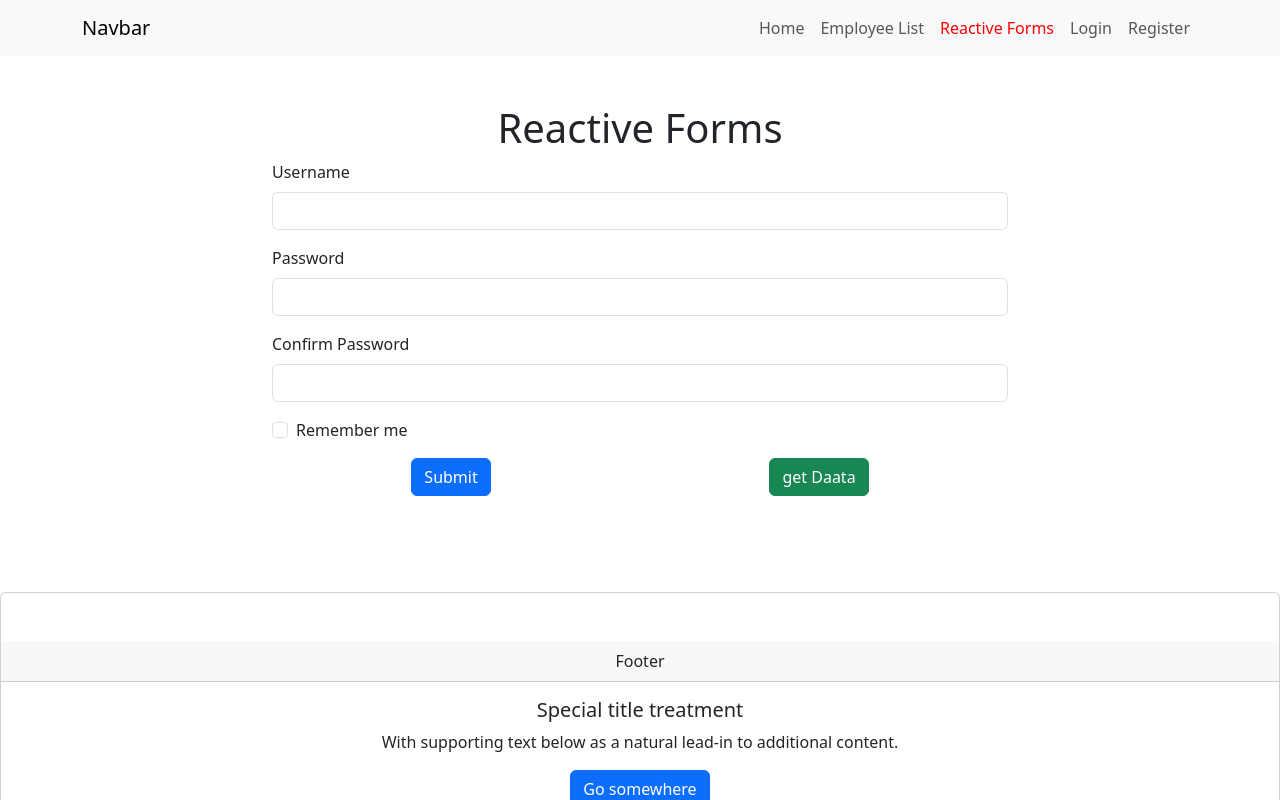
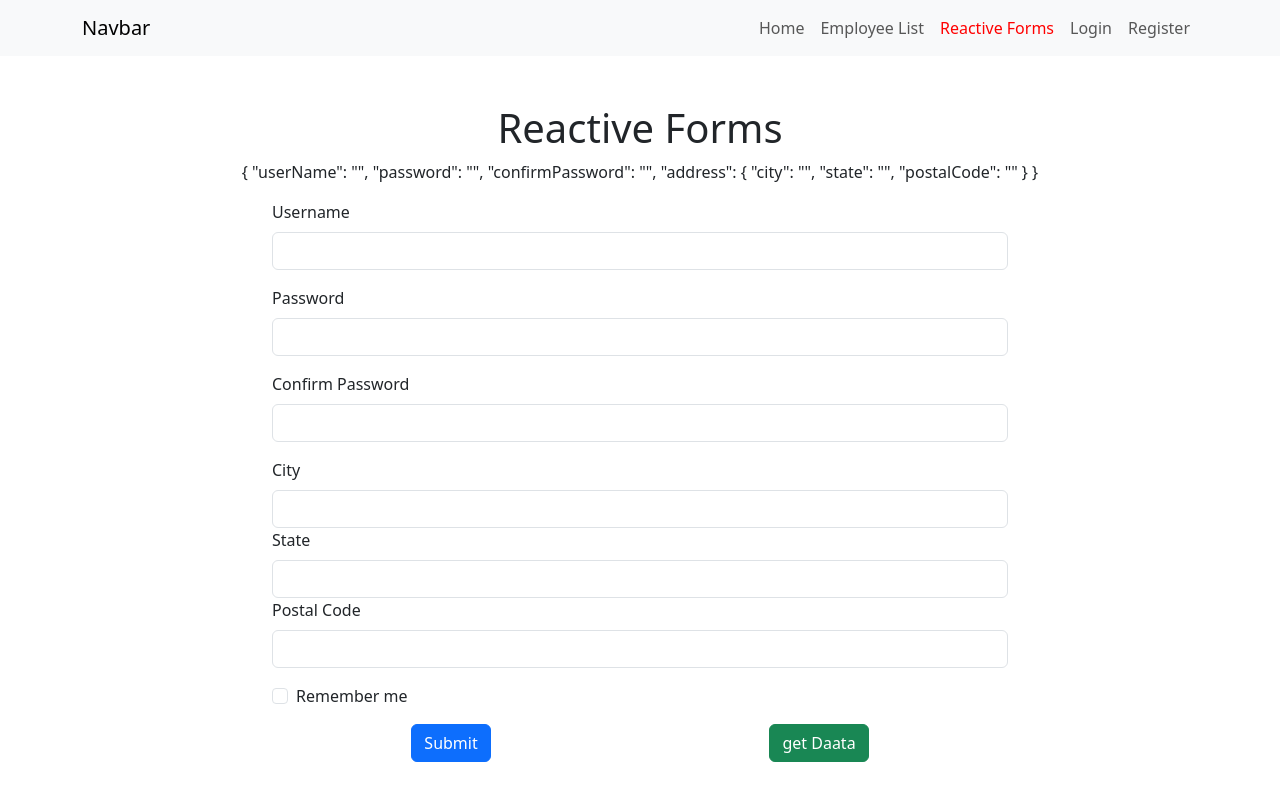
Before and after one commit to lamiaaselim/DEPI-Angular, an Angular app in the folder secondapp/: page /reactive-forms in a window 1280 px wide. Shown: the top 800 px of the page. Built offline with nearby package versions, Linux system fonts and the light colour scheme.

Commit message:
upload day7-1

```diff
--- a/secondapp/src/app/components/reactiv-forms/reactiv-forms.component.html
+++ b/secondapp/src/app/components/reactiv-forms/reactiv-forms.component.html
@@ -1,23 +1,62 @@
 <div class="container py-5">
   <h1 class="text-center">Reactive Forms</h1>
+  <p class="text-center">{{ registerForm.value | json }}</p>
   <div class="row">
     <div class="col-md-8 offset-md-2">
-      <form novalidate>
+      <form [formGroup]="registerForm" novalidate>
         <div class="mb-3">
           <label for="exampleInputUserName" class="form-label">Username</label>
-          <input type="text" class="form-control" id="exampleInputUserName" />
+          <input
+            [class.is-invalid]="
+              registerForm.get('userName')?.touched &&
+              registerForm.get('userName')?.invalid
+            "
+            formControlName="userName"
+            type="text"
+            class="form-control"
+            id="exampleInputUserName"
+          />
+          <small class="text-danger" *ngIf="registerForm.get('userName')?.touched && registerForm.get('userName')?.invalid "> Username is required</small>
         </div>
         <div class="mb-3">
           <label for="exampleInputPass" class="form-label">Password</label>
-          <input type="password" class="form-control" id="exampleInputPass" />
+          <input
+            formControlName="password"
+            type="password"
+            class="form-control"
+            id="exampleInputPass"
+          />
         </div>
         <div class="mb-3">
-          <label for="exampleInputPassword1" class="form-label"> Confirm Password</label>
+          <label for="exampleInputPassword1" class="form-label">
+            Confirm Password</label
+          >
           <input
+            formControlName="confirmPassword"
             type="password"
             class="form-control"
             id="exampleInputPassword1"
           />
+        </div>
+        <div formGroupName="address" class="mb-3">
+          <div class="form-group">
+            <label class="form-label"> City</label>
+            <input formControlName="city" type="text" class="form-control" />
+          </div>
+
+          <div>
+            <label class="form-label"> State</label>
+            <input formControlName="state" type="text" class="form-control" />
+          </div>
+
+          <div class="form-group">
+            <label class="form-label"> Postal Code</label>
+            <input
+              formControlName="postalCode"
+              type="text"
+              class="form-control"
+            />
+          </div>
         </div>
         <div class="mb-3 form-check">
           <input type="checkbox" class="form-check-input" id="exampleCheck1" />
@@ -27,7 +66,9 @@
         </div>
         <div class="d-flex justify-content-around">
           <button type="submit" class="btn btn-primary">Submit</button>
-        <button type="submit" class="btn btn-success">get Daata</button>
+          <button type="submit" class="btn btn-success" (click)="getData()">
+            get Daata
+          </button>
         </div>
       </form>
     </div>
--- a/secondapp/src/app/components/reactiv-forms/reactiv-forms.component.ts
+++ b/secondapp/src/app/components/reactiv-forms/reactiv-forms.component.ts
@@ -1,10 +1,44 @@
 import { Component } from '@angular/core';
+import { FormBuilder, FormControl, FormGroup, Validators } from '@angular/forms';
 
 @Component({
   selector: 'app-reactiv-forms',
   templateUrl: './reactiv-forms.component.html',
-  styleUrl: './reactiv-forms.component.scss'
+  styleUrl: './reactiv-forms.component.scss',
 })
 export class ReactivFormsComponent {
+  // registerForm = new FormGroup({
+  //   userName: new FormControl(''),
+  //   password: new FormControl(''),
+  //   confirmPassword: new FormControl(''),
+  //   address: new FormGroup({
+  //     city: new FormControl(''),
+  //     state: new FormControl(''),
+  //     postalCode: new FormControl('')
+  //   })
+  // })
+  registerForm: FormGroup;
+  constructor(private fb: FormBuilder) {
+    this.registerForm = this.fb.group({
+      userName: ['', [Validators.required]],
+      password: [''],
+      confirmPassword: [''],
+      address: this.fb.group({
+        city: [''],
+        state: [''],
+        postalCode: [''],
+      }),
+    });
+  }
 
+  getData() {
+    this.registerForm.patchValue({
+      userName: 'Lamiaa',
+      address: {
+        city: 'Egypt',
+        state: 'Giza',
+        postalCode: '1234',
+      },
+    });
+  }
 }
```
